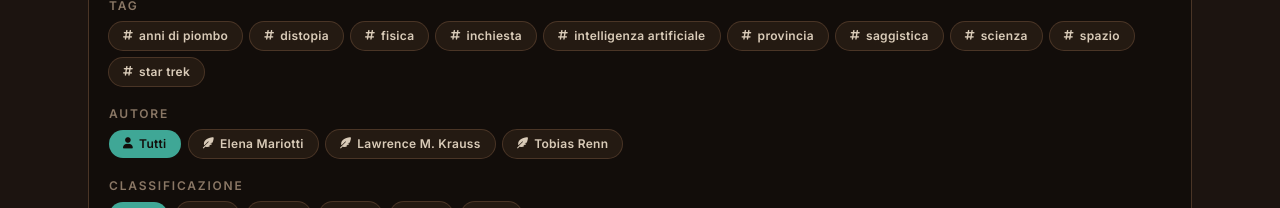
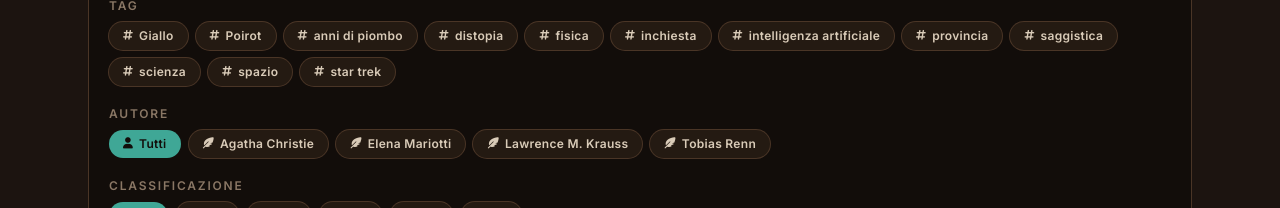
Before and after one commit to ImVinzzzz/my-book-collection, a React (Vite) app: page / in a window 1280 px wide. Shown: the part 400-608 px from the top of the page. Built offline with nearby package versions, Linux system fonts and the light colour scheme.

Commit message:
Add files via upload

```diff
--- a/src/data/authors.ts
+++ b/src/data/authors.ts
@@ -7,11 +7,18 @@ import type { Author } from '../types';
  */
 export const authors: Author[] = [
   {
-  id: "lawrence-m-krauss",
-  slug: "lawrence-m-krauss",
-  name: "Lawrence M. Krauss",
-  bio: "Lawrence Maxwell Krauss, conosciuto anche come Lawrence M. Krauss (New York, 27 maggio 1954), è un fisico, astronomo e saggista statunitense. È professore in pensione (dal 2019) di fisica, di astronomia ed ex direttore del dipartimento di fisica alla Case Western Reserve University. Ha insegnato fino al 2018 alla Arizona State University.",
-  photoUrl: "/images/authors/lawrence-m-krauss.jpg",
+    id: "agatha-christie",
+    slug: "agatha-christie",
+    name: "Agatha Christie",
+    bio: "Pseudonimo di Agatha Mary Clarissa Miller. Scrittrice inglese. Di famiglia agiata, viene educata privatamente. Ancora bambina scrive racconti e poesie; alcune di queste vengono pubblicate nel 1908 in «Poetry Review».\nNel 1914 sposa Archibald Christie dal quale divorzia nel 1928.\nIl genere letterario con cui raggiunge il successo in campo internazionale è il romanzo poliziesco. I suoi detective, tra i quali primeggiano Hercule Poirot e Miss Jane Marple, sono entrambi abilissimi nel risolvere i più intricati enigmi polizieschi. \nLa 'signora del crimine' ha scritto più di 50 romanzi e 100 racconti. Nei suoi due ultimi romanzi, Sipario, l'ultima avventura di Poirot (1975) e Addio, Miss Marple (1976) l'autrice ha scelto di far morire i suoi due, ormai vecchissimi, detective: i romanzi erano stati scritti anni addietro, la scrittrice scelse di mantenerli inediti sino a poco prima della sua morte.",
+    photoUrl: "/images/authors/agatha-christie.jpg",
+  },
+  {
+    id: "lawrence-m-krauss",
+    slug: "lawrence-m-krauss",
+    name: "Lawrence M. Krauss",
+    bio: "Lawrence Maxwell Krauss, conosciuto anche come Lawrence M. Krauss (New York, 27 maggio 1954), è un fisico, astronomo e saggista statunitense. È professore in pensione (dal 2019) di fisica, di astronomia ed ex direttore del dipartimento di fisica alla Case Western Reserve University. Ha insegnato fino al 2018 alla Arizona State University.",
+    photoUrl: "/images/authors/lawrence-m-krauss.jpg",
   },
   {
     id: 'elena-mariotti',
--- a/src/data/books.ts
+++ b/src/data/books.ts
@@ -11,6 +11,27 @@ import type { Book } from '../types';
  * `data/authors.ts`.
  */
 export const books: Book[] = [
+  {
+    id: "poirot-tutti-i-racconti",
+    slug: "poirot-tutti-i-racconti",
+    title: "Poirot. Tutti i racconti",
+    authorSlug: "agatha-christie",
+    coverImageUrl: "/images/books/poirot-tutti-i-racconti.jpg",
+    genre: "Giallo",
+    tags: ["Poirot", "Giallo"],
+    publisher: "Mondadori",
+    publicationYear: "2020",
+    synopsis: "Tutte le avvincenti indagini di Hercule Poirot, il piccolo detective belga dalle infallibili \"celluline grigie\", nato dalla fantasia di Agatha Christie sono qui raccolte in un unico volume nel quale la vocazione narrativa della Regina del Giallo si esprime al suo meglio: storie che coinvolgono il pubblico in un raffinatissimo gioco di intelligenza accompagnate da raffinate illustrazioni d'epoca in bianco e nero.",
+    rating: 5,
+    notes: "Collana: Oscar draghi\nTitolo originale: Hercule Poirot: the complete short stories\nEAN: 9788804727965",
+    favorite: true,
+    read: true,
+    posizione: {
+      stanza: "CAM",
+      scaffale: "01",
+      ripiano: "D",
+    },
+  },
   {
     id: "la-fisica-di-star-trek",
     slug: "la-fisica-di-star-trek",
@@ -28,7 +49,7 @@ export const books: Book[] = [
     favorite: false,
     read: true,
     posizione: {
-      stanza: "SOG",
+      stanza: "CAM",
       scaffale: "02",
       ripiano: "C"
     }
```
